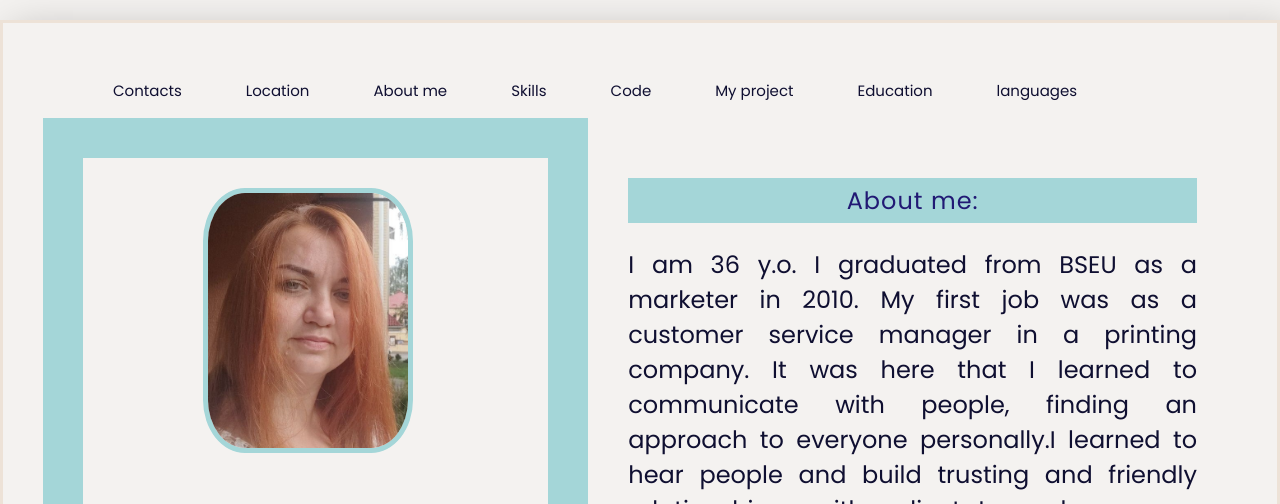
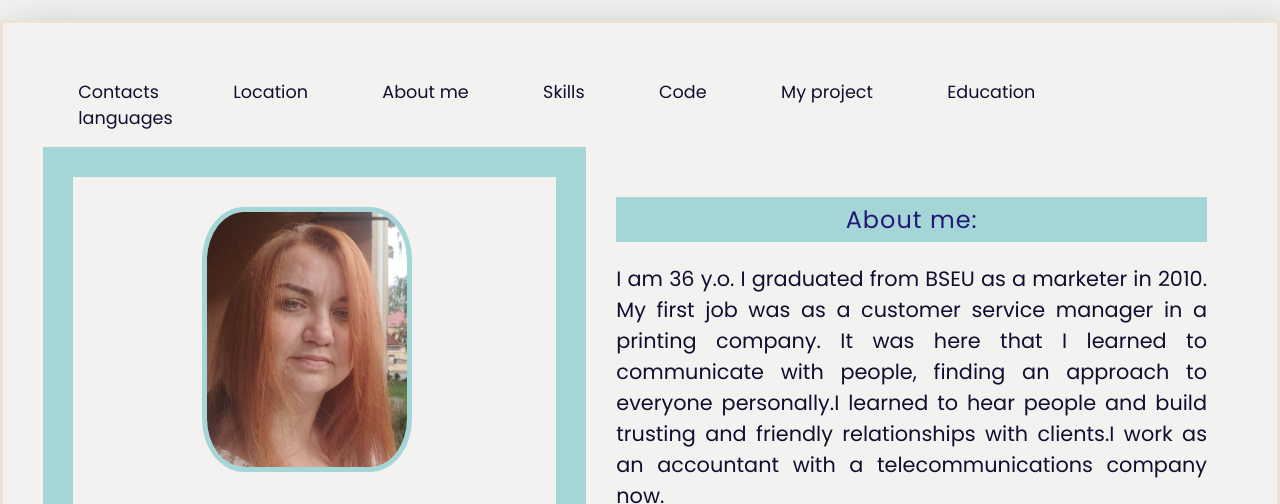
Before and after one commit to FlybirdAnna/rsschool-cv, a plain HTML site: page index.html in a window 1280 px wide. Shown: the top 504 px of the page. Drawn offline with Linux system fonts and the light colour scheme.

Commit message:
feat: change css padding

```diff
--- a/style.css
+++ b/style.css
@@ -20,30 +20,44 @@ a {
 }
 .left-column{
     width: 45%;
-    padding: 40px;
+    padding: 30px;
     background-color: rgb(164, 214, 216);
 }
 .right-column{
     width: 55%;
-    padding: 40px;
+    padding: 30px;
 }
 .nav{
     display: flex;
     justify-content: space-between;
     flex-direction:column;
     max-width: 100%;
-    }
+    flex-wrap: wrap;
+    align-content:space-between;
+}
+.nav ul{
+    padding-left: 0;
+    width: 100%;
+}
 .nav-menu{
     display: inline;
     align-items: center;
     width: 150px;
-    padding: 0 30px;
-    font-size: 15px;
+    padding: 0 2.2rem;
+    font-size: 1.1rem;
     font-family: "Poppins", sans-serif;
     font-weight: 400;
     font-style: normal;
     transition: .3s;
     }
+.nav-menu:hover {
+    border-bottom: 2px solid rgb(15, 15, 49);
+    transition: opacity 0.3s;
+    box-shadow: 0 4px 8px 0 rgba(0,0,0,0.2);
+    border-radius: 4px;
+    background-color: rgb(164, 214, 216);
+
+}
 .me{
     padding: 30px;
     text-align: center;
@@ -106,7 +120,7 @@ a {
 .aboutme {
     color:rgb(15, 15, 49);
     text-align:justify;
-    font-size: 1.5rem;
+    font-size: 1.3rem;
     font-family: "Poppins", sans-serif;
     font-weight: 400;
     font-style: normal;
@@ -150,5 +164,5 @@ footer {
     align-items: center;
     text-align: center;
     position: relative;
-    padding: 1.5rem 0.5rem;
+    padding: 2rem 0.5rem;
 }
```
